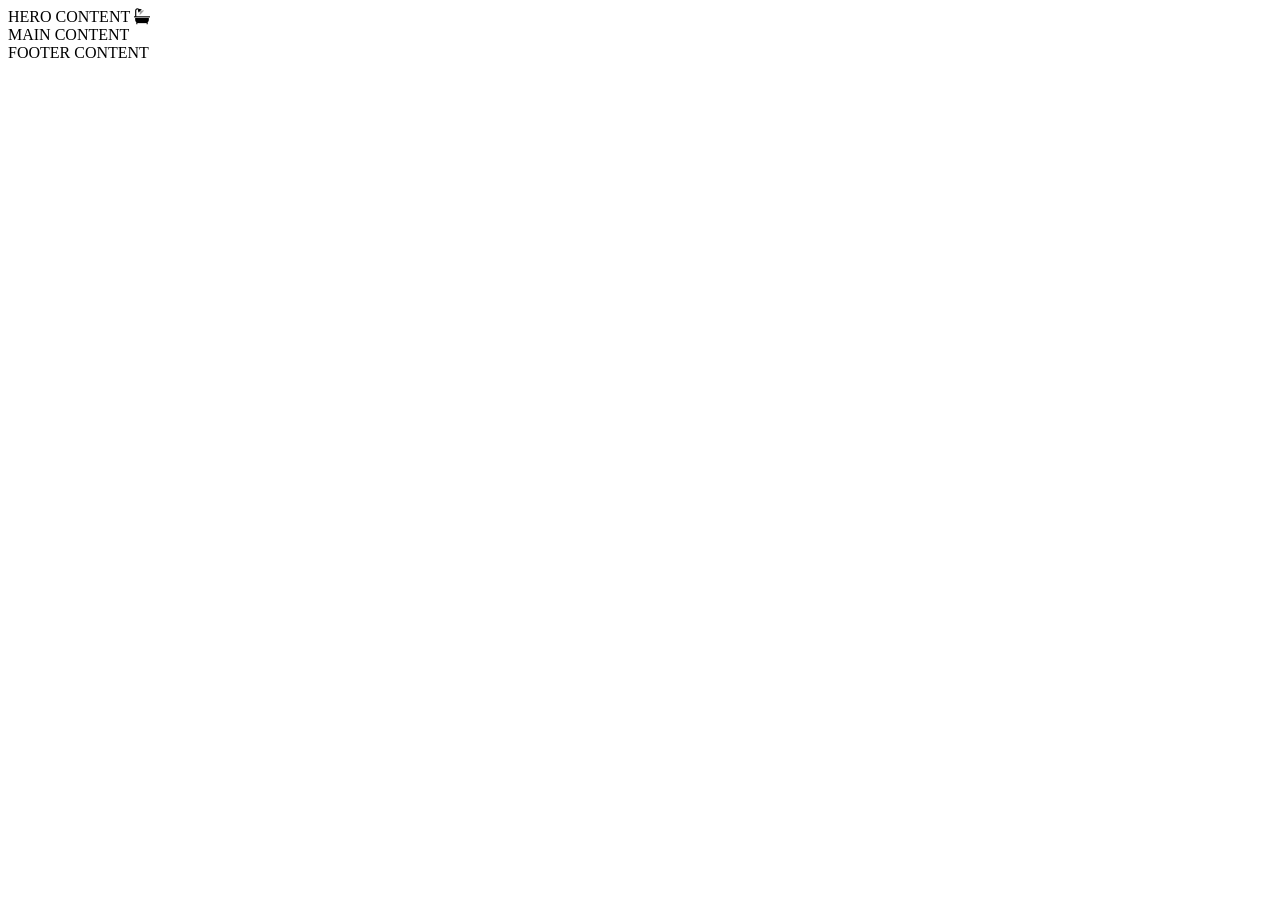
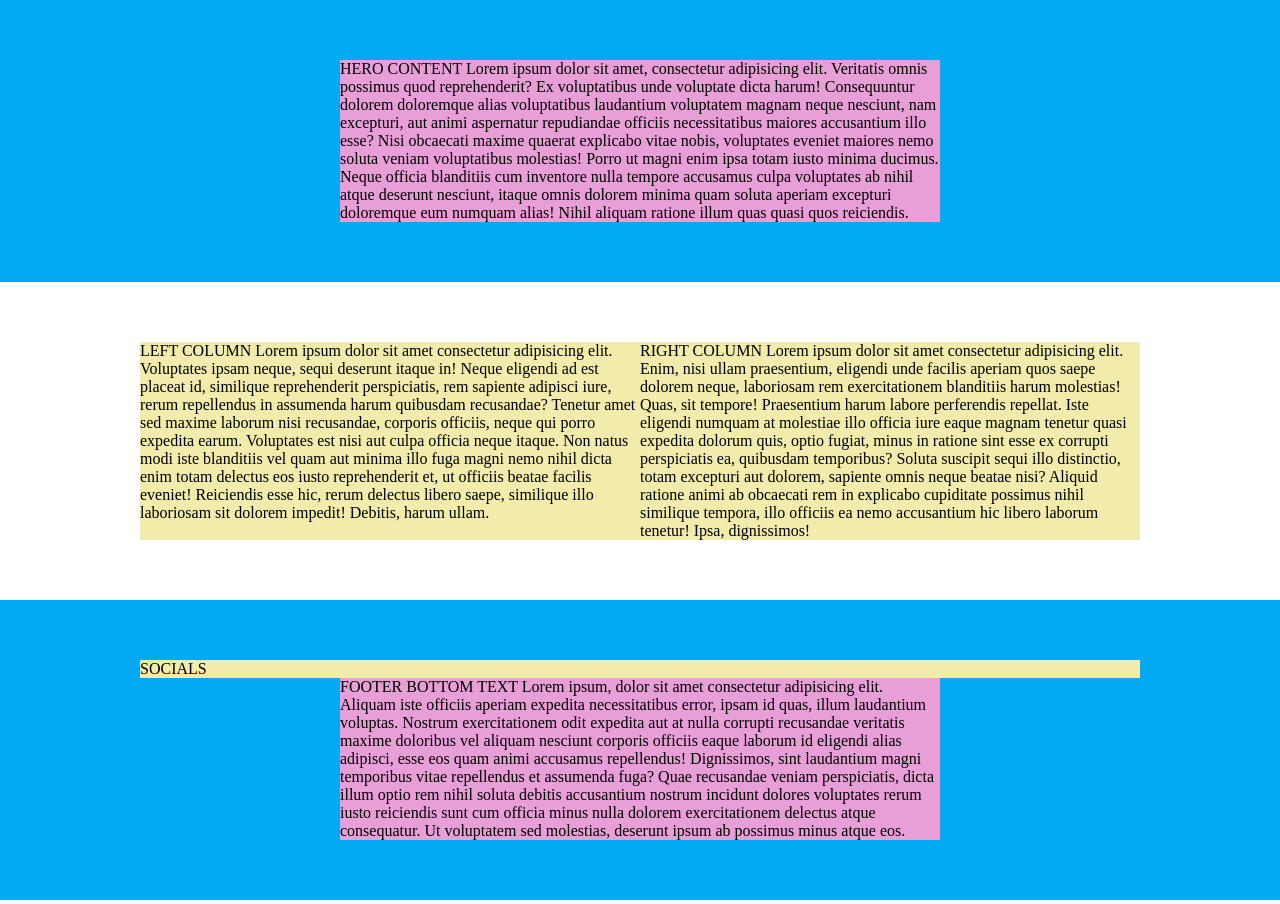
Before and after one commit to bozenakr/4-coming-soon, a website: page index.html in a window 1280 px wide. Before the commit the page ends 800 px from the top, so only its background shows below. Drawn offline with Linux system fonts and the light colour scheme.

Commit message:
Initial layout

```diff
--- a/css/base/base.css
+++ b/css/base/base.css
@@ -0,0 +1,12 @@
+:root {
+    --primary-color: #03A9F4;
+    --secondary-color: #E81F63;
+}
+
+.bg-primary {
+    background-color: var(--primary-color)
+}
+
+.bg-secondary {
+    background-color: var(--primary-color)
+}
--- a/css/base/layout.css
+++ b/css/base/layout.css
@@ -0,0 +1,39 @@
+body {
+    display: inline-block;
+    margin:0;
+}
+
+main {
+    width: 100%;
+    float: left;
+}
+.container {
+    float: left;
+    width: 100%;
+    padding-top: 60px;
+    padding-bottom: 60px;
+}
+
+.row {
+    float: left;
+    width: 1000px;
+    margin-left: calc(50% - 500px);
+    background-color: rgb(241, 235, 172);
+}
+
+.row-short {
+    float: left;
+    width: 600px;
+    margin-left: calc(50% - 300px);
+    background-color: rgb(232, 158, 215);
+}
+
+.left-column {
+    width: 50%;
+    float: left;
+}
+
+.right-column {
+    width: 50%;
+    float: left;
+}
--- a/index.html
+++ b/index.html
@@ -21,16 +21,28 @@
     </head>
 <body>
     <main>
-        <section>
-            HERO CONTENT
-            <i class="fa fa-bath"></i>
+        <section class="container bg-primary">
+            <div class="row-short">
+                HERO CONTENT
+                Lorem ipsum dolor sit amet, consectetur adipisicing elit. Veritatis omnis possimus quod reprehenderit? Ex voluptatibus unde voluptate dicta harum! Consequuntur dolorem doloremque alias voluptatibus laudantium voluptatem magnam neque nesciunt, nam excepturi, aut animi aspernatur repudiandae officiis necessitatibus maiores accusantium illo esse? Nisi obcaecati maxime quaerat explicabo vitae nobis, voluptates eveniet maiores nemo soluta veniam voluptatibus molestias! Porro ut magni enim ipsa totam iusto minima ducimus. Neque officia blanditiis cum inventore nulla tempore accusamus culpa voluptates ab nihil atque deserunt nesciunt, itaque omnis dolorem minima quam soluta aperiam excepturi doloremque eum numquam alias! Nihil aliquam ratione illum quas quasi quos reiciendis.
+            </div>
         </section>
-        <section>
-            MAIN CONTENT
+        <section class="container">
+            <div class="row">
+                <div class="left-column">LEFT COLUMN
+                    Lorem ipsum dolor sit amet consectetur adipisicing elit. Voluptates ipsam neque, sequi deserunt itaque in! Neque eligendi ad est placeat id, similique reprehenderit perspiciatis, rem sapiente adipisci iure, rerum repellendus in assumenda harum quibusdam recusandae? Tenetur amet sed maxime laborum nisi recusandae, corporis officiis, neque qui porro expedita earum. Voluptates est nisi aut culpa officia neque itaque. Non natus modi iste blanditiis vel quam aut minima illo fuga magni nemo nihil dicta enim totam delectus eos iusto reprehenderit et, ut officiis beatae facilis eveniet! Reiciendis esse hic, rerum delectus libero saepe, similique illo laboriosam sit dolorem impedit! Debitis, harum ullam.
+                </div>
+                <div class="right-column">RIGHT COLUMN
+                    Lorem ipsum dolor sit amet consectetur adipisicing elit. Enim, nisi ullam praesentium, eligendi unde facilis aperiam quos saepe dolorem neque, laboriosam rem exercitationem blanditiis harum molestias! Quas, sit tempore! Praesentium harum labore perferendis repellat. Iste eligendi numquam at molestiae illo officia iure eaque magnam tenetur quasi expedita dolorum quis, optio fugiat, minus in ratione sint esse ex corrupti perspiciatis ea, quibusdam temporibus? Soluta suscipit sequi illo distinctio, totam excepturi aut dolorem, sapiente omnis neque beatae nisi? Aliquid ratione animi ab obcaecati rem in explicabo cupiditate possimus nihil similique tempora, illo officiis ea nemo accusantium hic libero laborum tenetur! Ipsa, dignissimos!
+                </div>
+            </div>
         </section>
     </main>
-    <footer>
-        FOOTER CONTENT
+    <footer class="container bg-primary">
+        <div class="row">SOCIALS</div>
+        <div class="row-short">FOOTER BOTTOM TEXT
+            Lorem ipsum, dolor sit amet consectetur adipisicing elit. Aliquam iste officiis aperiam expedita necessitatibus error, ipsam id quas, illum laudantium voluptas. Nostrum exercitationem odit expedita aut at nulla corrupti recusandae veritatis maxime doloribus vel aliquam nesciunt corporis officiis eaque laborum id eligendi alias adipisci, esse eos quam animi accusamus repellendus! Dignissimos, sint laudantium magni temporibus vitae repellendus et assumenda fuga? Quae recusandae veniam perspiciatis, dicta illum optio rem nihil soluta debitis accusantium nostrum incidunt dolores voluptates rerum iusto reiciendis sunt cum officia minus nulla dolorem exercitationem delectus atque consequatur. Ut voluptatem sed molestias, deserunt ipsum ab possimus minus atque eos.
+        </div>
     </footer>
 </body>
 </html>
```
